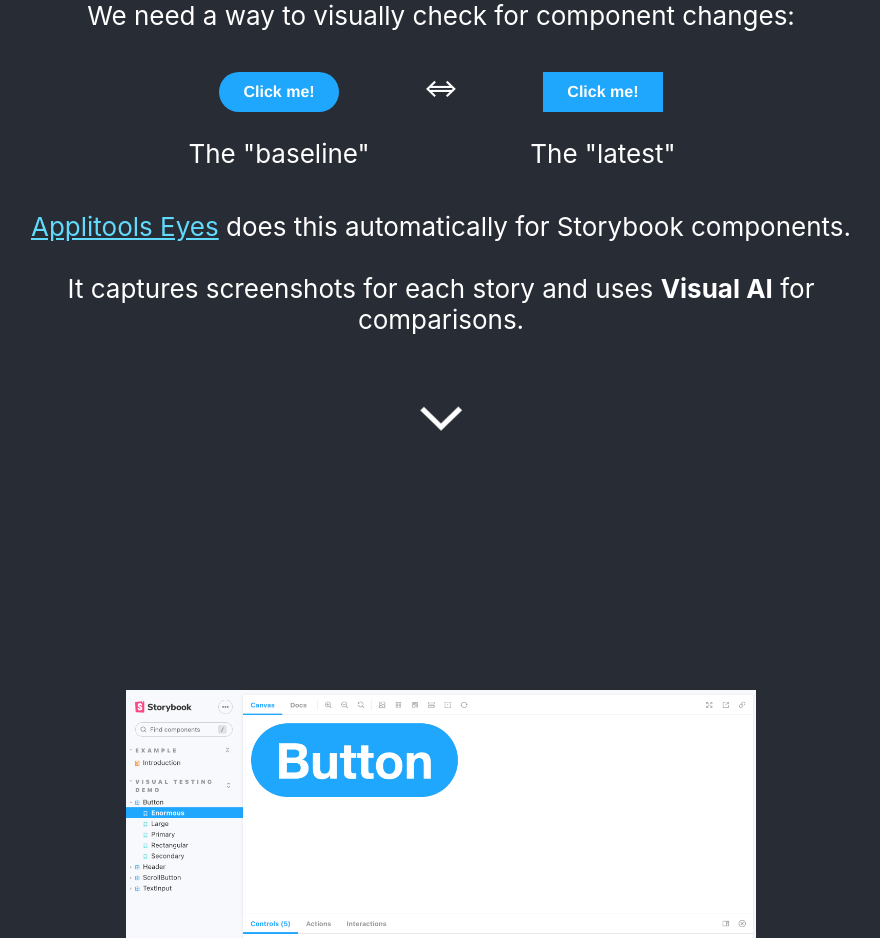
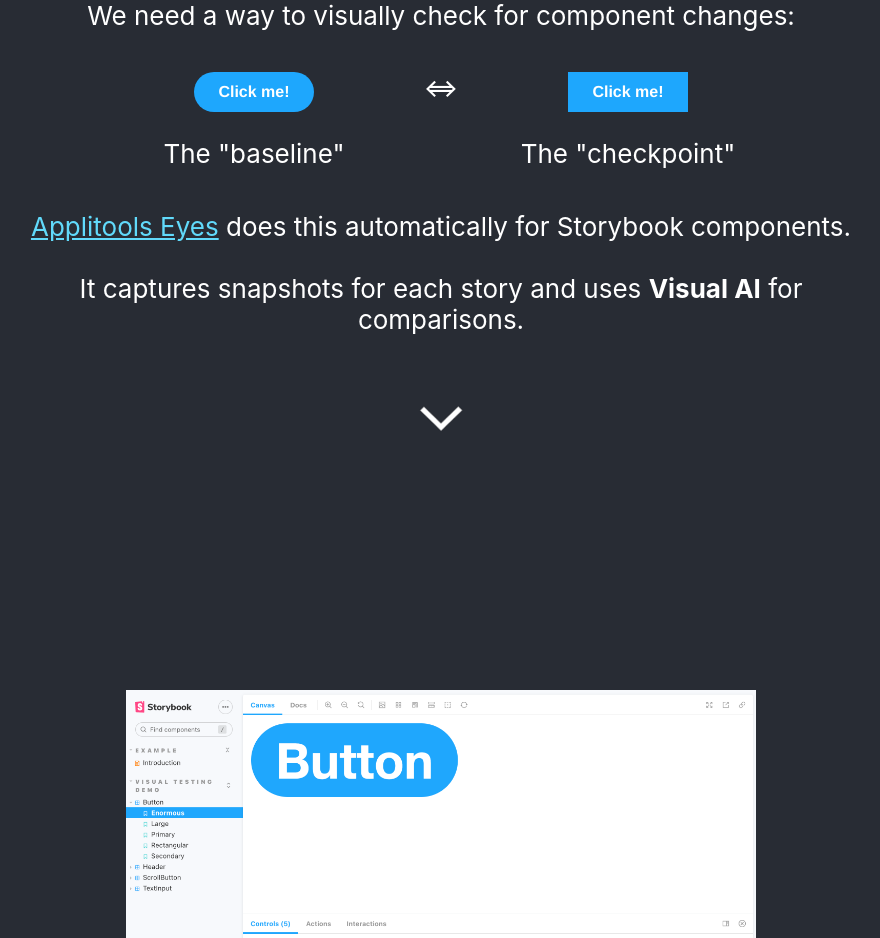
Before and after one commit to applitools/workshop-cbt-storybook, a React (Create React App) app: page / in a window 1280 px wide. Shown: the part 3380-4318 px from the top of the page, without its empty margins (199-1079 px from the left). Built offline with nearby package versions, Linux system fonts and the light colour scheme.

Commit message:
Fixed wording on slide 5

```diff
--- a/src/App.js
+++ b/src/App.js
@@ -91,7 +91,7 @@
           <div><Button primary label="Click me!" rectangular="true" size="large"></Button></div>
           <div>The "baseline"</div>
           <div></div>
-          <div>The "latest"</div>
+          <div>The "checkpoint"</div>
         </div>
         <p><a
             className="App-link"
@@ -102,7 +102,7 @@
           Applitools Eyes
           </a> does this automatically for Storybook components.
         </p>
-        <p>It captures screenshots for each story and uses <b>Visual AI</b> for comparisons.</p>
+        <p>It captures snapshots for each story and uses <b>Visual AI</b> for comparisons.</p>
         <p className="scroll-arrow-margin"><ScrollButton scrollToId="slide6" /></p>
       </header>
 
```
